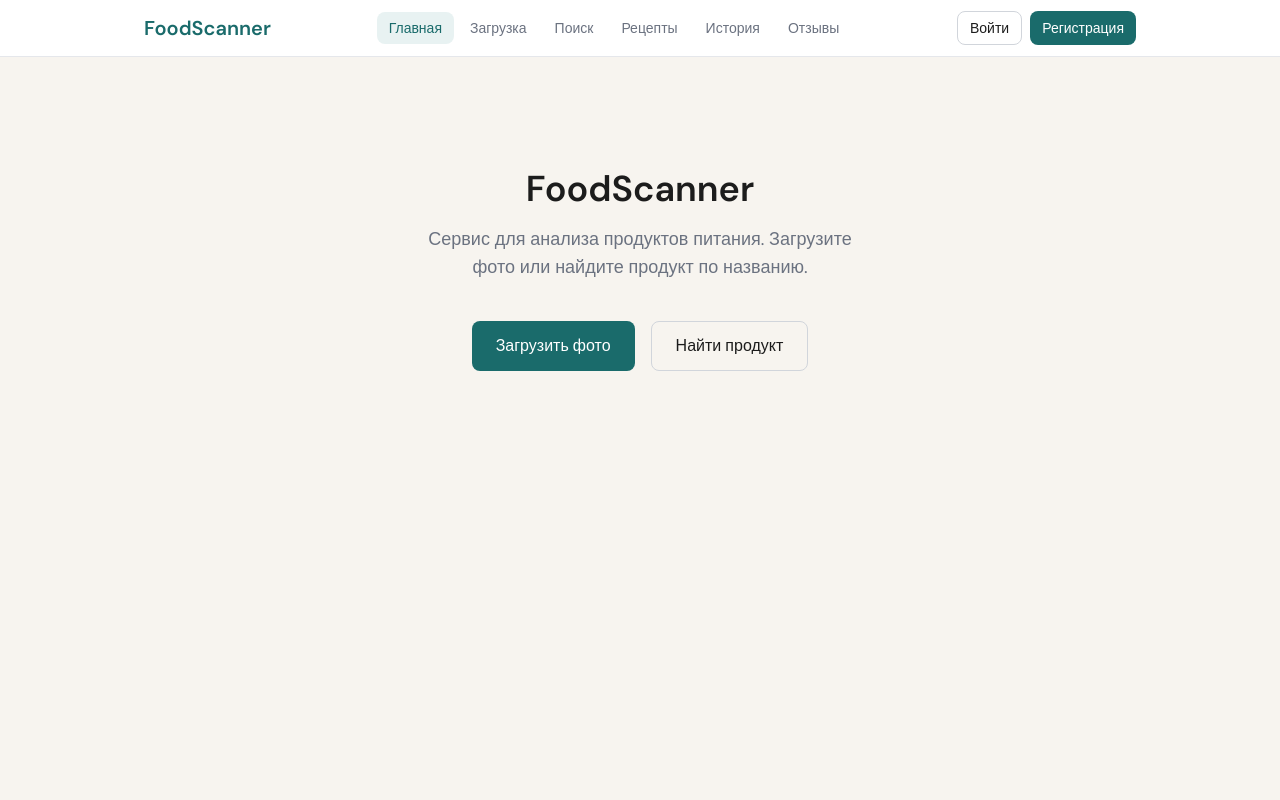
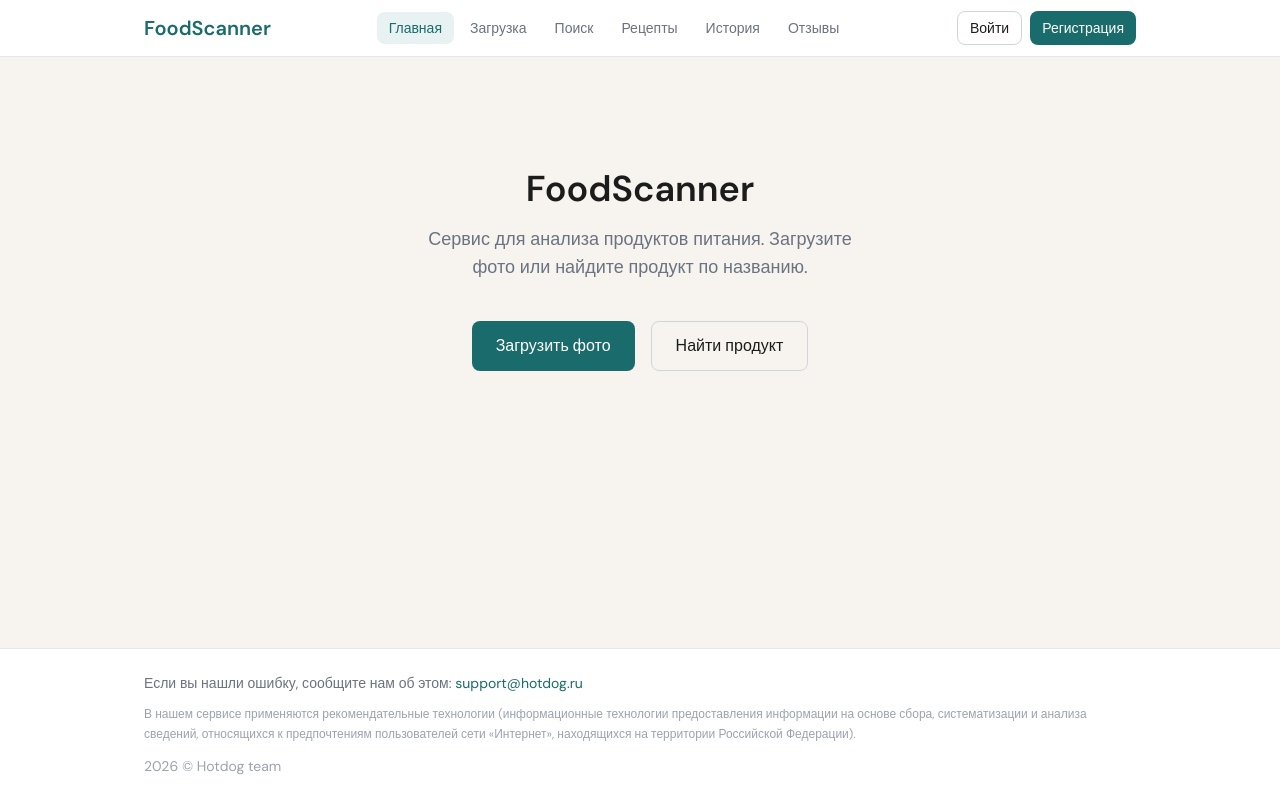
Before and after one commit to dsusachev/hotdog, a React (Vite) app in the folder src/front/: page / in a window 1280 px wide. Built offline with nearby package versions, Linux system fonts and the light colour scheme; the HTML template or start-up script is replaced by a standard one.

Commit message:
Add footer

```diff
--- a/src/front/src/App.tsx
+++ b/src/front/src/App.tsx
@@ -1,6 +1,7 @@
 import { BrowserRouter as Router, Routes, Route } from 'react-router-dom'
 import Navbar from './components/Navbar'
 import BottomNav from './components/BottomNav'
+import Footer from './components/Footer'
 import HomePage from './pages/HomePage'
 import UploadPage from './pages/UploadPage'
 import SearchPage from './pages/SearchPage'
@@ -27,6 +28,7 @@ function App() {
             <Route path="/register"  element={<RegisterPage />} />
           </Routes>
         </main>
+        <Footer />
         <BottomNav />
       </div>
     </Router>
--- /dev/null
+++ b/src/front/src/components/Footer.tsx
@@ -0,0 +1,26 @@
+export default function Footer() {
+  return (
+    <footer className="bg-white border-t border-gray-200 mt-auto">
+      <div className="max-w-5xl mx-auto px-4 py-6 space-y-3">
+        <p className="text-sm text-gray-500">
+          Если вы нашли ошибку, сообщите нам об этом:{' '}
+          <a
+            href="mailto:support@hotdog.ru"
+            className="text-teal-600 hover:underline"
+          >
+            support@hotdog.ru
+          </a>
+        </p>
+
+        <p className="text-xs text-gray-400 leading-relaxed">
+          В нашем сервисе применяются рекомендательные технологии (информационные технологии
+          предоставления информации на основе сбора, систематизации и анализа сведений,
+          относящихся к предпочтениям пользователей сети «Интернет», находящихся на территории
+          Российской Федерации).
+        </p>
+
+        <p className="text-sm text-gray-400">2026 © Hotdog team</p>
+      </div>
+    </footer>
+  )
+}
```
